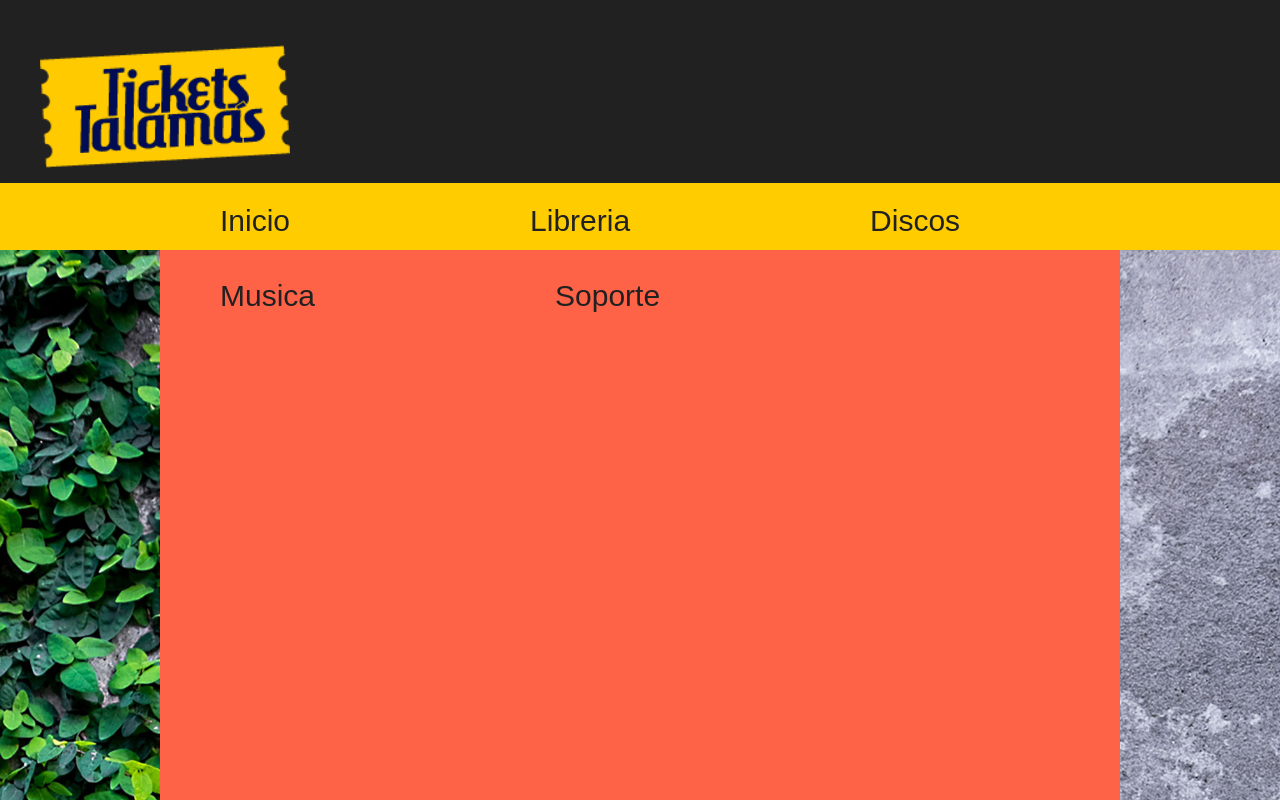
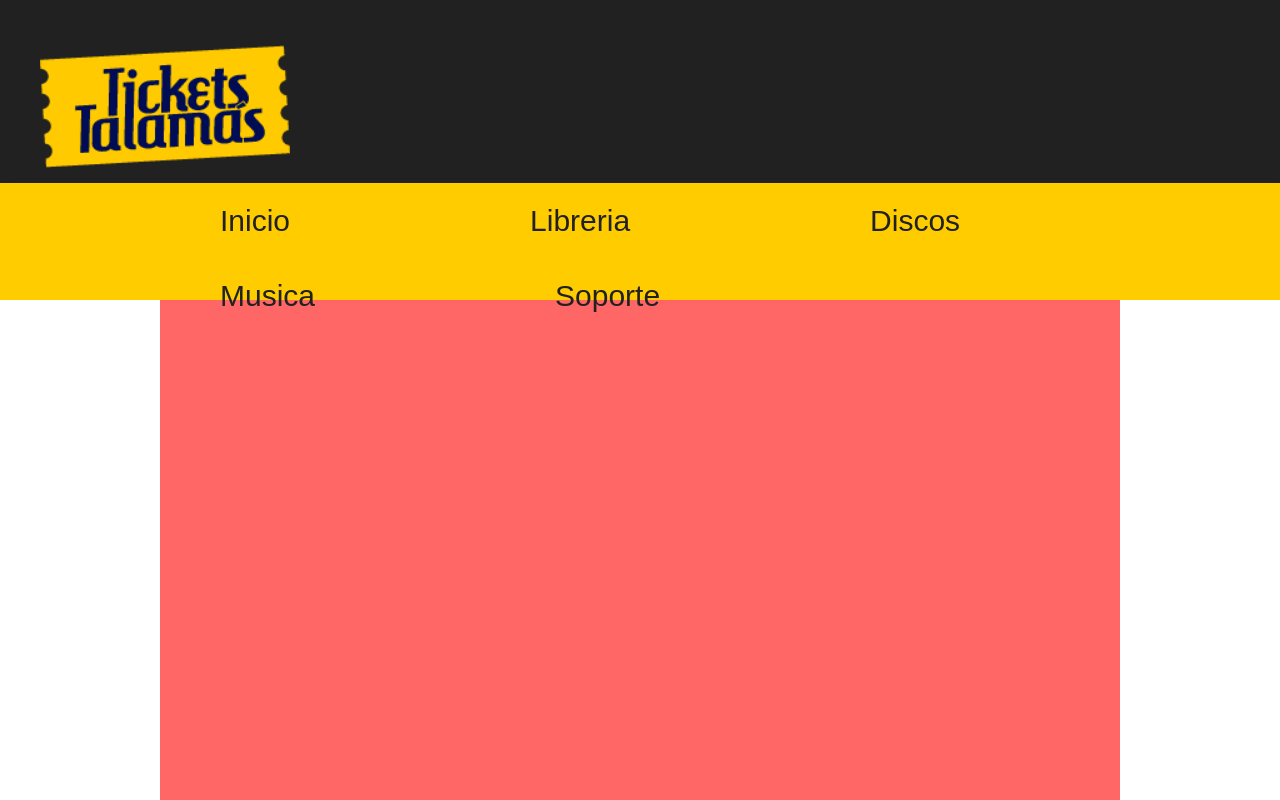
Before and after one commit to TiendaTalamas/TiendaTalamas, an Angular app: page / in a window 1280 px wide. Shown: the top 800 px of the page. Built offline with nearby package versions, Linux system fonts and the light colour scheme.

Commit message:
Cambios del back

```diff
--- a/src/app/app.component.html
+++ b/src/app/app.component.html
@@ -22,6 +22,7 @@
 
 
 </header>
+
 
 
 
--- a/src/app/componentes/componentes/inicio/inicio.component.css
+++ b/src/app/componentes/componentes/inicio/inicio.component.css
@@ -2,18 +2,9 @@
 {
 	width: 960px;
 	height:800px;
-	background-color: tomato;
+	background-color:rgba(255, 0,0, 0.6);
 	margin:auto;
-	margin-top:50px;
-
+	margin-top:100px;
+	color:black;
 
 }
-
-body
-{
-	background:url(src/assets/prueba.jpg);
-	background-repeat:no-repeat ;
-	background-size: cover;
-	background-attachment: fixed;
-
-}
--- a/src/app/componentes/componentes/inicio/inicio.component.html
+++ b/src/app/componentes/componentes/inicio/inicio.component.html
@@ -1,11 +1,8 @@
 
 <body>
+    <div id="principal">
 
-  <div id="principal">
-  </div>
-
-
-
+    </div>
 
 
 </body>
```
